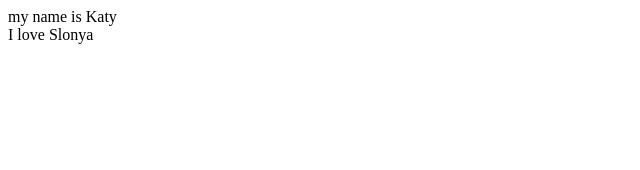
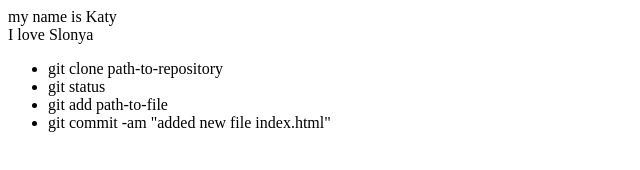
Before and after one commit to KateKashpur/git-lesson, a plain HTML site: page index.html in a window 1280 px wide. Shown: the whole page, without its empty margins (0-640 px from the left). Drawn offline with Linux system fonts and the light colour scheme.

Commit message:
added nev div in to index.html

```diff
--- a/index.html
+++ b/index.html
@@ -1,2 +1,11 @@
 <div>my name is Katy</div>
 <div>I love Slonya</div>
+
+<div>
+    <ul>
+        <li>  git clone path-to-repository </li>
+        <li>  git status</li>
+        <li>  git add path-to-file </li>
+        <li>  git commit -am "added new file index.html" </li>
+    </ul>
+</div>
```
